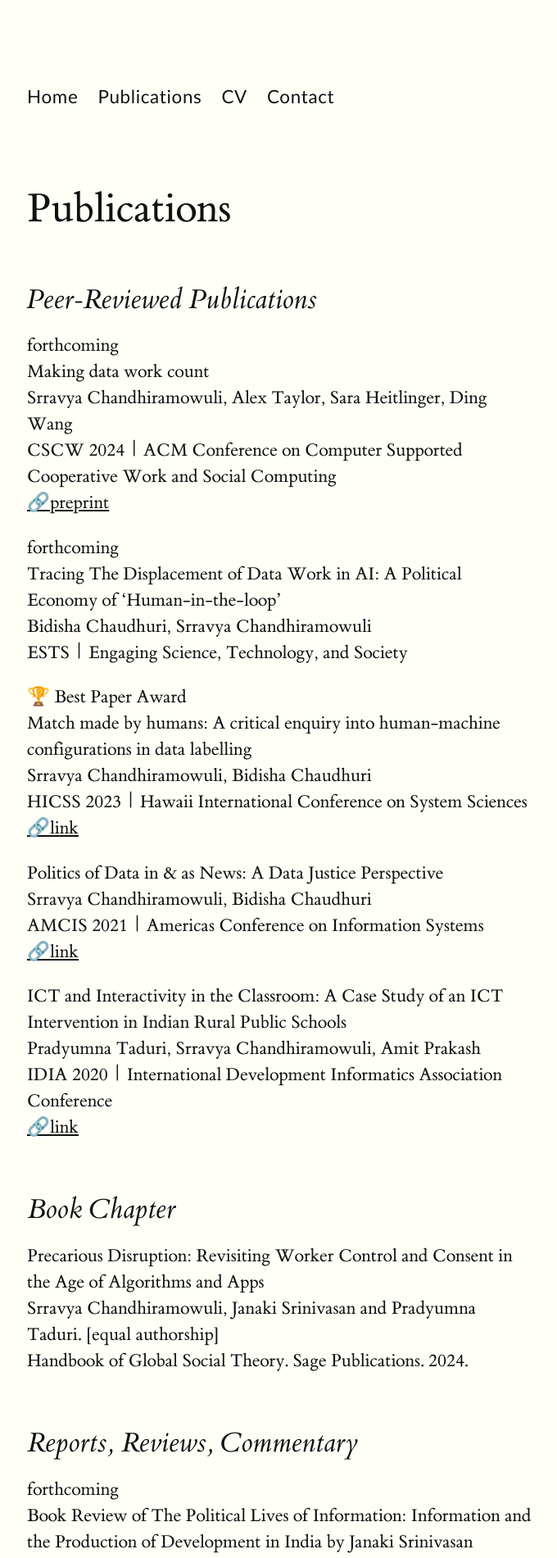
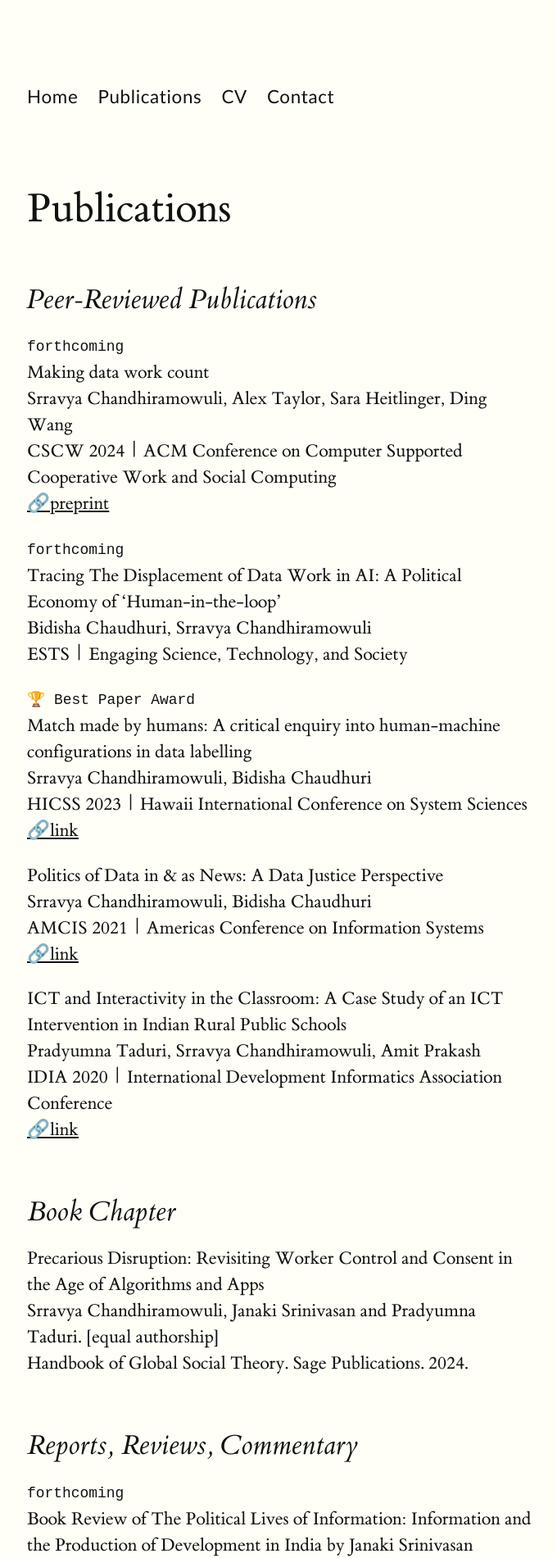
Before and after one commit to srravya/srravya.github.io, a Jekyll site: the page built from publications/index.md, in a window 1280 px wide. Shown: the top 1901 px of the page at 82% size, without its empty margins (127-807 px from the left). Built offline with Jekyll 4.4.1, drawn with Linux system fonts in a browser that asks for light colours.

Commit message:
Small pills for description

```diff
--- a/publications/index.md
+++ b/publications/index.md
@@ -6,18 +6,18 @@
 
 ## Peer-reviewed publications
 
-forthcoming<br>
+<code>forthcoming</code><br>
 Making data work count<br>
 Srravya Chandhiramowuli, Alex Taylor, Sara Heitlinger, Ding Wang<br>
 CSCW 2024 | ACM Conference on Computer Supported Cooperative Work and Social Computing<br>
 [🔗preprint](https://arxiv.org/abs/2311.18046)
 
-forthcoming<br>
+<code>forthcoming</code><br>
 Tracing The Displacement of Data Work in AI: A Political Economy of ‘Human-in-the-loop’<br>
 Bidisha Chaudhuri, Srravya Chandhiramowuli<br>
 ESTS | Engaging Science, Technology, and Society
 
-🏆 Best Paper Award<br>
+<code>🏆 Best Paper Award</code><br>
 Match made by humans: A critical enquiry into human-machine configurations in data labelling<br>
 Srravya Chandhiramowuli, Bidisha Chaudhuri<br>
 HICSS 2023 | Hawaii International Conference on System Sciences<br>
@@ -41,7 +41,7 @@
 
 ## Reports, reviews, commentary
 
-forthcoming<br>
+<code>forthcoming</code><br>
 Book Review of The Political Lives of Information: Information and the Production of Development in India by Janaki Srinivasan<br>
 Srravya Chandhiramowuli<br>
 2024 | Information & Culture journal<br>
```
